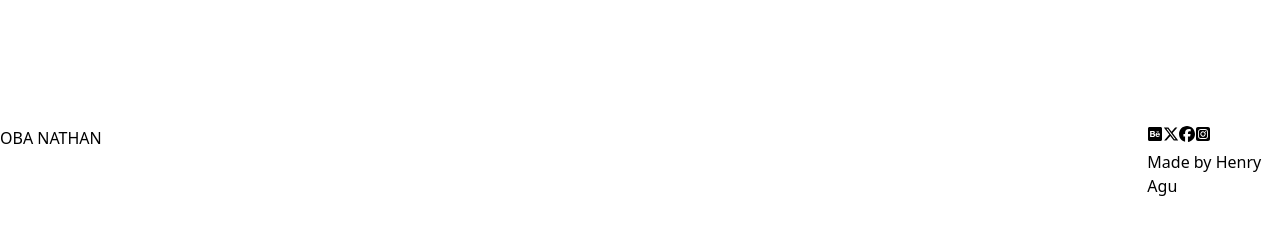
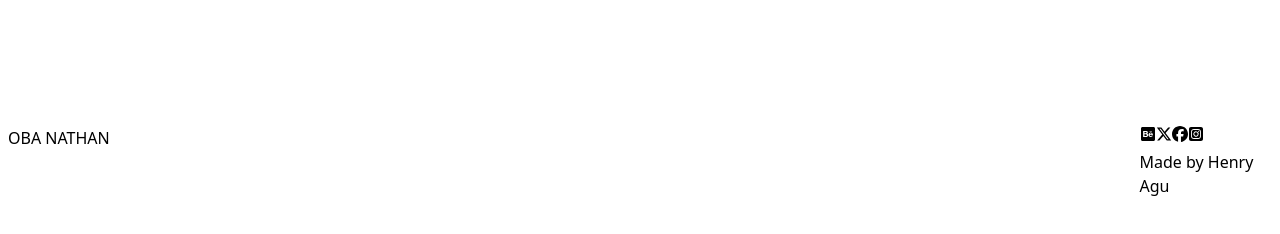
Before and after one commit to HenryAgu/Oba-Nathan, a Next.js app: page / in a window 1280 px wide. Shown: the part 2592-2826 px from the top of the page. Built offline with nearby package versions, Linux system fonts and the light colour scheme; a web font is replaced by a local one.

Commit message:
fix: vercel error

```diff
--- a/components/Footer.tsx
+++ b/components/Footer.tsx
@@ -4,7 +4,7 @@ import { FaXTwitter, FaFacebook, FaSquareInstagram } from "react-icons/fa6";
 
 const Footer = () => {
   return (
-    <div className="flex justify-between py-14">
+    <div className="flex justify-between px-2 py-14">
       <div className="w-full">
         <h5>OBA NATHAN</h5>
       </div>
--- a/src/app/page.tsx
+++ b/src/app/page.tsx
@@ -149,8 +149,8 @@ export default function Home() {
 
       {/* Small screen version */}
       <section className="flex flex-col gap-y-2 md:hidden lg:hidden xl:hidden w-full px-2 pb-24">
-        {imageCategories.map((category) => (
-          <Link href={category.path}>
+        {imageCategories.map((category,index) => (
+          <Link href={category.path} key={index}>
             <div
               className={`flex items-center justify-center drop-shadow-md grayscale bg-cover bg-center bg-no-repeat object-fill h-[250px] w-full hover:grayscale-0 transition duration-300 ease-in-out`}
               style={{ backgroundImage: `url(${category.cover})` }}
```
